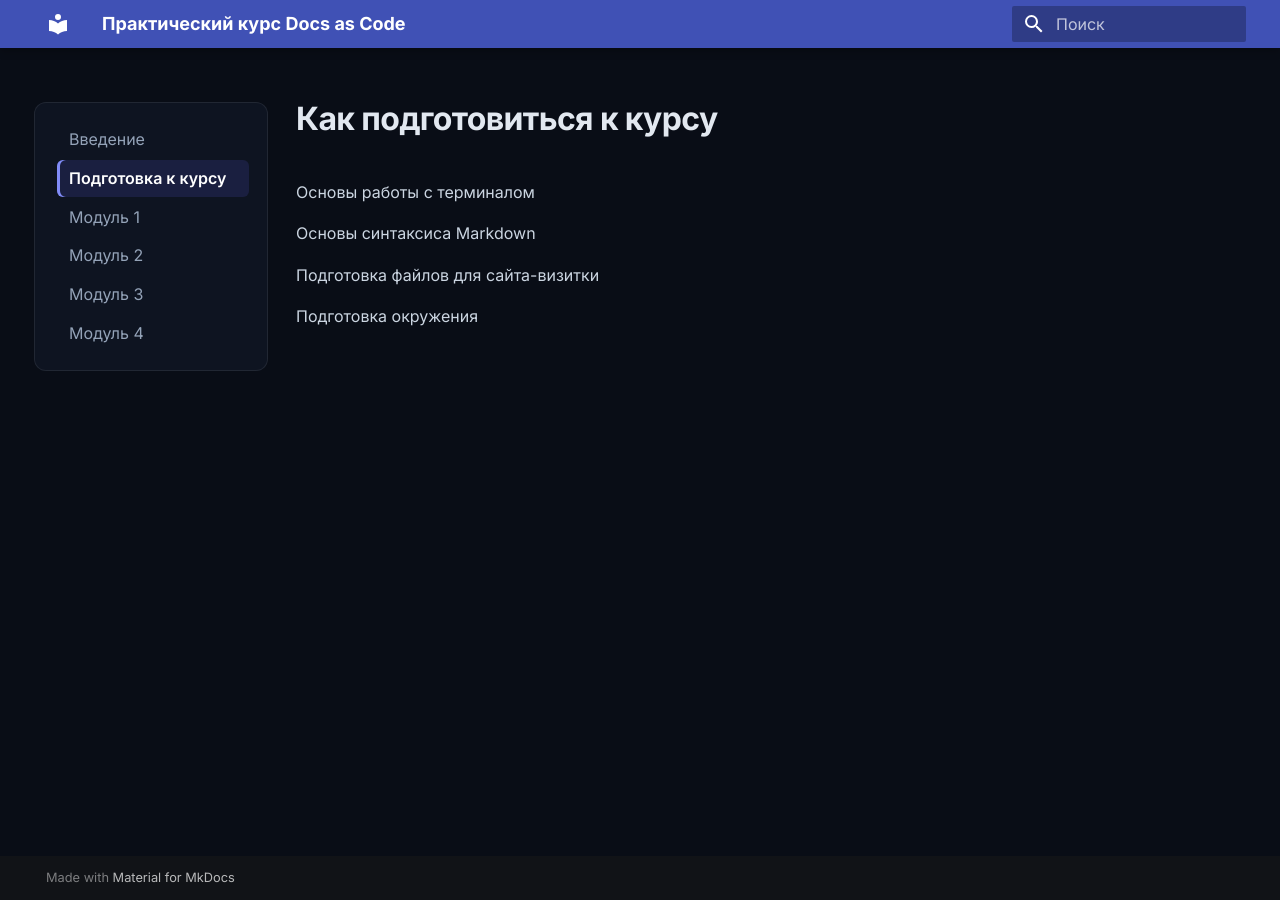
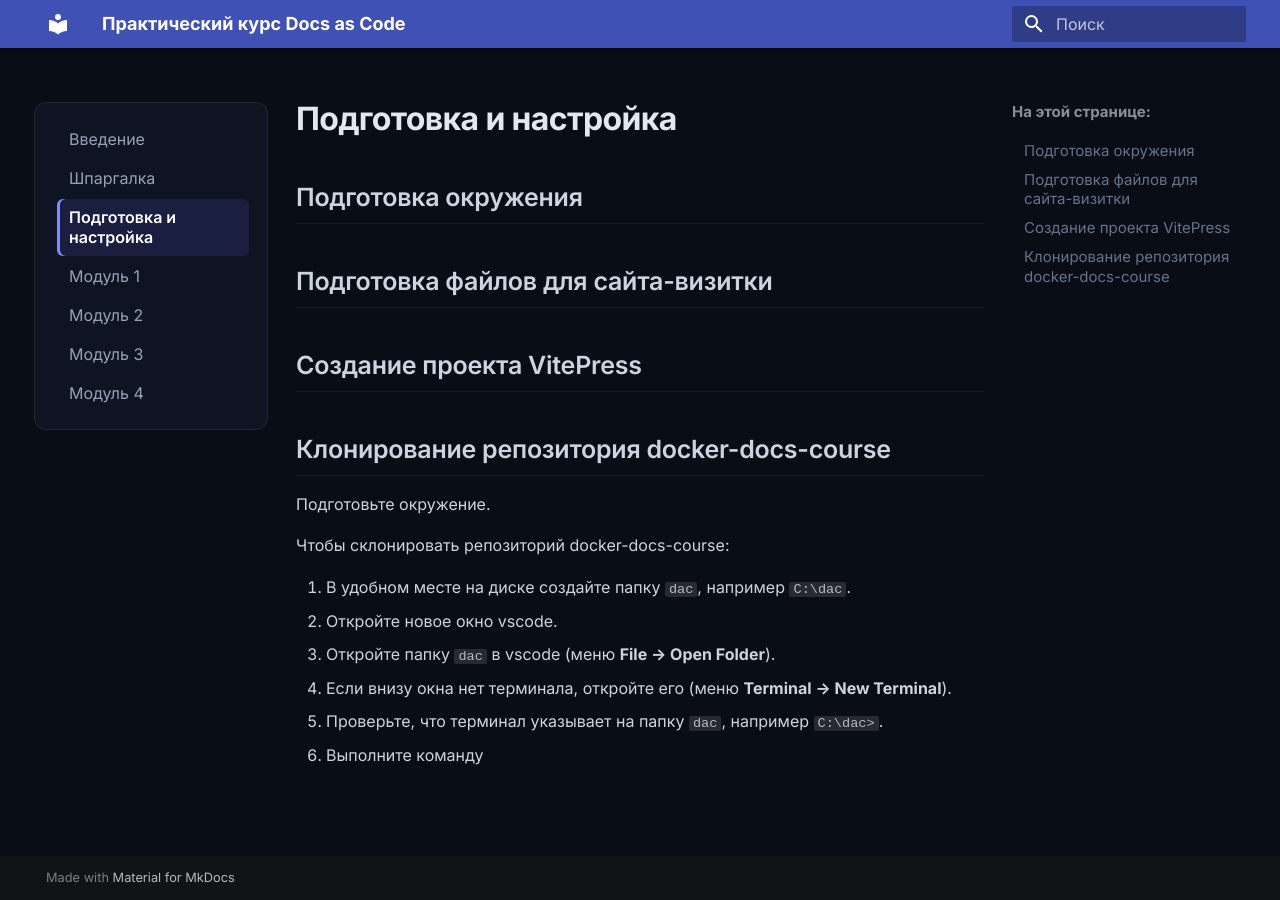
Before and after one commit to zvezdochetu/dac, an MkDocs documentation site: the page built from docs/prerequisites.md, in a window 1280 px wide. Built offline with MkDocs 1.6.1 and Material for MkDocs 9.7.7, drawn with Linux system fonts in a browser that asks for light colours.

Commit message:
feat: module 3 wip, add cheat sheet

```diff
--- a/docs/prerequisites.md
+++ b/docs/prerequisites.md
@@ -1,16 +1,20 @@
-# Как подготовиться к курсу
+# Подготовка и настройка
 
+## Подготовка окружения
 
-Основы работы с терминалом
+## Подготовка файлов для сайта-визитки
 
+## Создание проекта VitePress
 
+## Клонирование репозитория docker-docs-course
 
-Основы синтаксиса Markdown
+Подготовьте окружение.
 
+Чтобы склонировать репозиторий docker-docs-course:
 
-
-Подготовка файлов для сайта-визитки
-
-
-
-Подготовка окружения
+1. В удобном месте на диске создайте папку `dac`, например `C:\dac`.
+1. Откройте новое окно vscode.
+1. Откройте папку `dac` в vscode (меню **File -> Open Folder**).
+1. Если внизу окна нет терминала, откройте его (меню **Terminal -> New Terminal**).
+1. Проверьте, что терминал указывает на папку `dac`, например `C:\dac>`.
+1. Выполните команду
--- a/mkdocs.yml
+++ b/mkdocs.yml
@@ -13,7 +13,8 @@
 
 nav:
   - Введение: index.md
-  - Подготовка к курсу: prerequisites.md
+  - Шпаргалка: cheat-sheet.md
+  - Подготовка и настройка: prerequisites.md
   - Модуль 1: module-1.md
   - Модуль 2: module-2.md
   - Модуль 3: module-3.md
```
Also changed, not shown: docs/cheat-sheet.md (added, +9 -0 lines), docs/module-3.md (+88 -12 lines).
